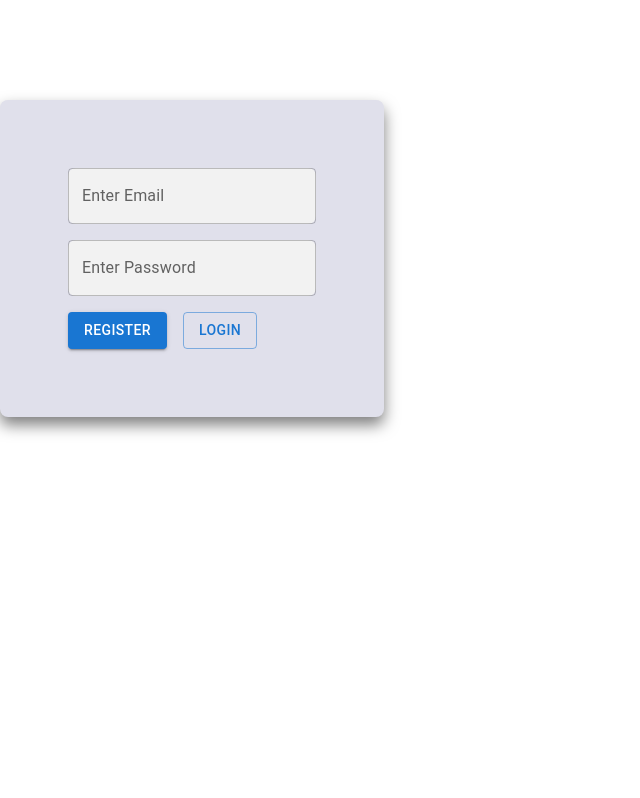
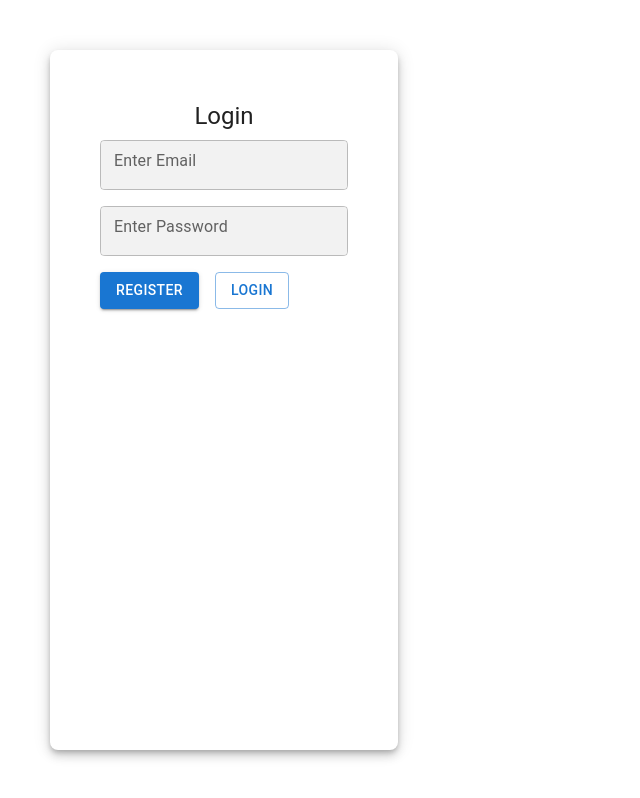
Before and after one commit to keerthanamatam/resume_builder, a React (Create React App) app: page / in a window 1280 px wide. Shown: the whole page, without its empty margins (0-640 px from the left). Built offline with nearby package versions, Linux system fonts and the light colour scheme.

Commit message:
Login page enhancements

```diff
--- a/src/login/index.js
+++ b/src/login/index.js
@@ -1,10 +1,12 @@
-import { Grid, TextField, Button, Typography, Paper } from '@mui/material'
+import { Grid, TextField, Button, Typography, Paper, InputAdornment, IconButton } from '@mui/material'
 import { useState } from 'react'
 import './index.css'
+import {Email, Lock, Visibility, VisibilityOff} from '@mui/icons-material'
 
 const Login = () => {
     const [email, setEmail] = useState('')
     const [password, setPassword] = useState('')
+    const [showPassword, setShowPassword] = useState(false)
     const register = () => {
     }
     const signIn = () => {
@@ -24,24 +26,63 @@ const Login = () => {
             alignItems="center"
             style={{ height: "100vh" }} // full page height
         >
-            <Grid item xs={10} sm={6} md={4}>
-                <form className='loginform'>
-                    {/* <Typography variant="h5" gutterBottom>
+            <Paper
+                elevation={6}
+                sx={{
+                    margin: '50px',
+                    padding: '50px',
+                    borderRadius: '8px',
+                    maxWidth: '400px'
+                }}
+
+            >
+                <Typography align='center' variant='h5' fontWeight='bold' gutterBottom>
                     Login
-                        </Typography> */}
+                </Typography>
+                    <form>
                         <Grid container spacing={2} direction='column'>
                             <Grid item >
                                 <TextField label='Enter Email' variant="outlined"
                                     value={email}
+                                    size='small'
                                     onChange={(e) => setEmail(e.target.value)}
-                                sx={{ backgroundColor: '#f2f2f2', borderRadius: '8px' }} />
+                                    sx={{ backgroundColor: '#f2f2f2', borderRadius: '8px',
+                                        "& .MuiInputBase-root": { height: 50 }
+                                    }}
+                                    InputProps={{
+                                        startAdornment: (
+                                            <InputAdornment position='start'>
+                                            <Email />
+                                            </InputAdornment>
+                                        )
+                                    }}
+                                    />
                             </Grid>
                             <Grid item>
                                 <TextField label='Enter Password'
-                                type='password' variant="outlined"
+                                size='small'
+                                    type={showPassword ? 'text' : 'password'}
+                                     variant="outlined"
                                     value={password}
                                     onChange={(e) => setPassword(e.target.value)}
-                                sx={{ backgroundColor: '#f2f2f2', borderRadius: '8px' }} />
+                                    sx={{ backgroundColor: '#f2f2f2', borderRadius: '8px',
+                                         "& .MuiInputBase-root": { height: 50 }
+                                     }}
+                                    InputProps={{
+                                        startAdornment:(
+                                            <InputAdornment position='start'>
+                                                <Lock />
+                                            </InputAdornment>
+                                        ),
+                                        endAdornment:(
+                                            <InputAdornment position='end'>
+                                                <IconButton onClick={()=> setShowPassword(!showPassword)}>
+                                                    {showPassword ? <Visibility /> : <VisibilityOff />}
+                                                </IconButton>
+                                            </InputAdornment>
+                                        )
+                                    }}
+                                    />
                             </Grid>
 
                             <Grid item container spacing={2}>
@@ -56,7 +97,9 @@ const Login = () => {
                         </Grid>
 
                     </form>
-            </Grid>
+
+                {/* </Grid> */}
+            </Paper>
         </Grid>
     )
 }
```
Lines whose indentation alone changed are shown as unchanged.
